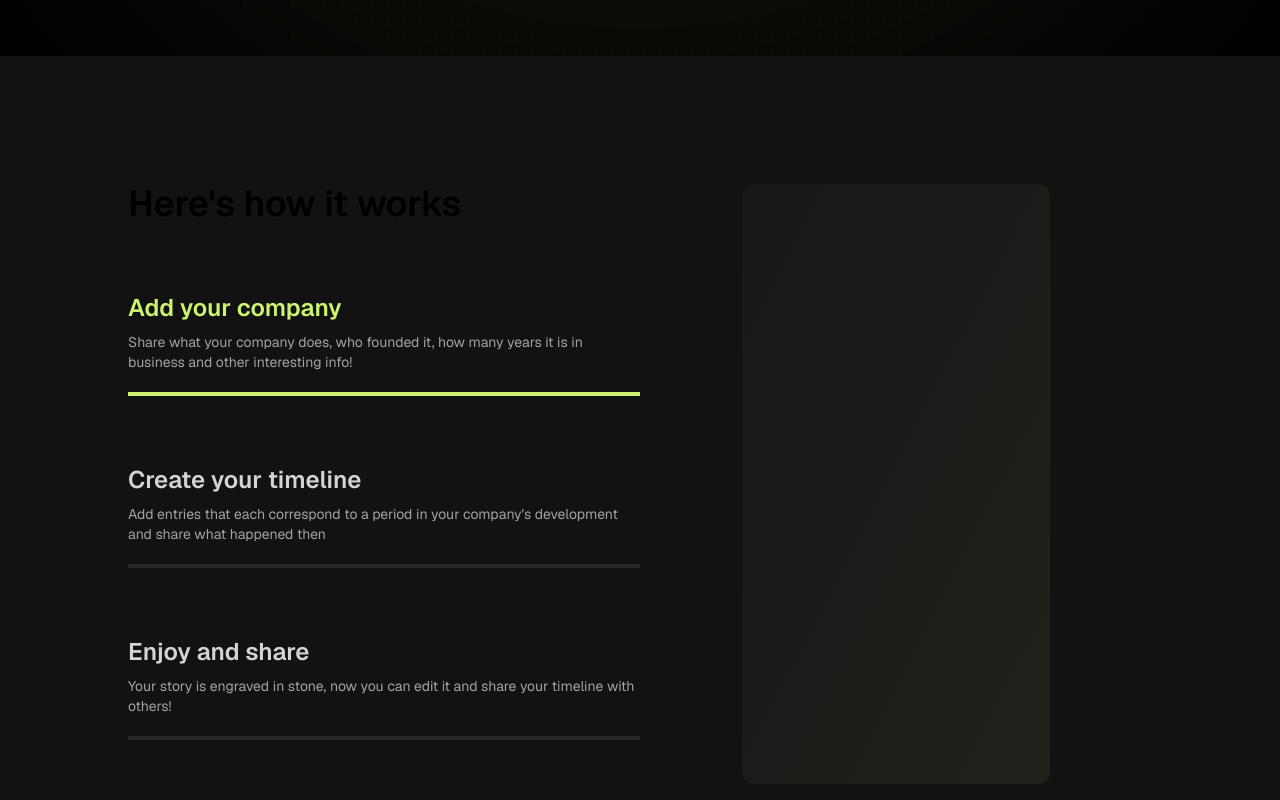
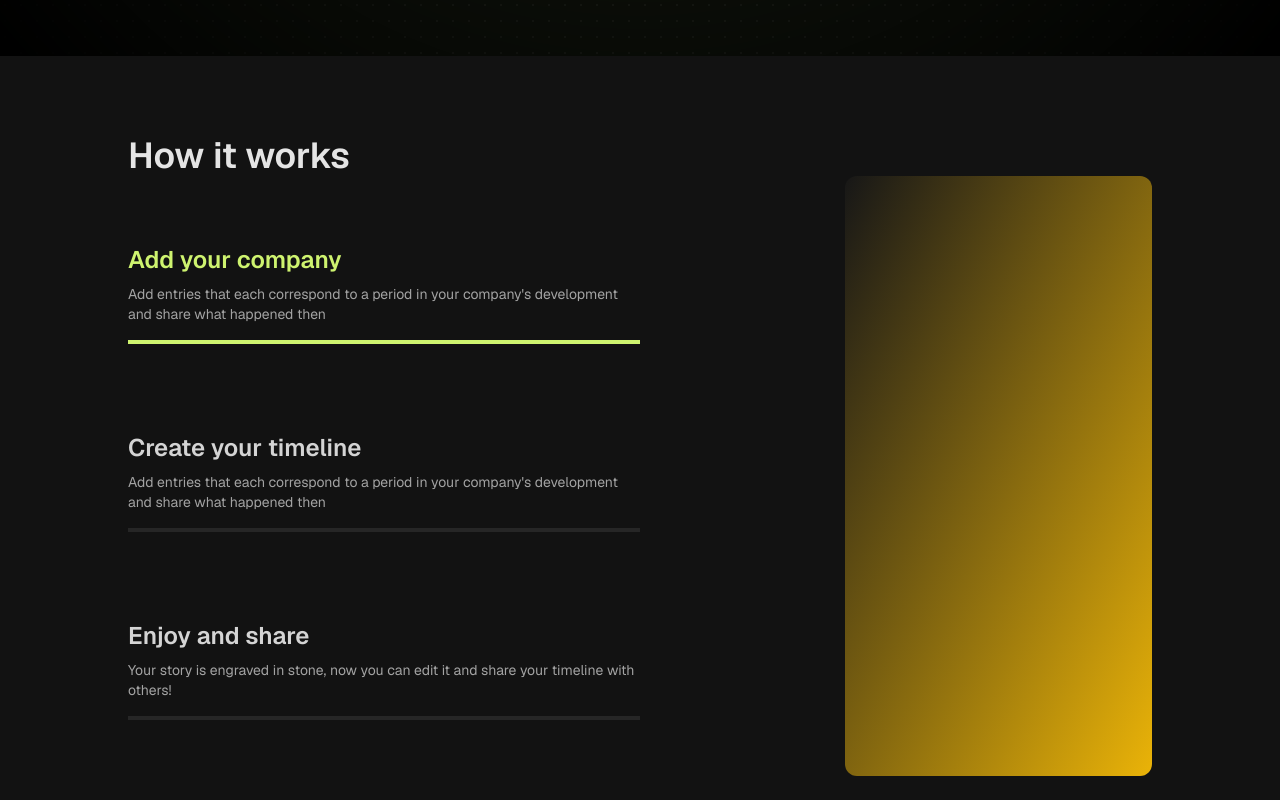
Before and after one commit to filoooooonov/timeliner, a Next.js app: page / in a window 1280 px wide. Shown: the part 1440-2240 px from the top of the page. Built offline with nearby package versions, Linux system fonts and the light colour scheme; no server answers.

Commit message:
Add HowItWorks

```diff
--- a/app/page.tsx
+++ b/app/page.tsx
@@ -1,6 +1,7 @@
 import FeedBack from "@/components/FeedBack";
 import HeaderHome from "@/components/HeaderHome";
 import Hero from "@/components/hero";
+import HowItWorks from "@/components/HowItWorks";
 
 export default async function Index() {
   return (
@@ -27,46 +28,7 @@ export default async function Index() {
         </div>
       </div> */}
 
-      <div className="py-32 px-5 md:px-0 lg:grid lg:grid-cols-2 flex flex-col max-w-5xl mx-auto">
-        <div>
-          <h2>Here's how it works</h2>
-
-          <div className="mt-12">
-            <div className="border-b-4 border-primary py-5">
-              <h3 className="text-2xl font-semibold text-neutral-300 text-primary">
-                Add your company
-              </h3>
-              <p className="text-neutral-400 text-sm mt-2">
-                Share what your company does, who founded it, how many years it
-                is in business and other interesting info!
-              </p>
-            </div>
-          </div>
-          <div className="mt-12">
-            <div className="border-b-4 border-neutral-800 py-5">
-              <h3 className="text-2xl font-semibold text-neutral-300 text-neutral-300">
-                Create your timeline
-              </h3>
-              <p className="text-neutral-400 text-sm mt-2">
-                Add entries that each correspond to a period in your company's
-                development and share what happened then
-              </p>
-            </div>
-          </div>
-          <div className="mt-12">
-            <div className="border-b-4 border-neutral-800 py-5">
-              <h3 className="text-2xl font-semibold text-neutral-300 text-neutral-300">
-                Enjoy and share
-              </h3>
-              <p className="text-neutral-400 text-sm mt-2">
-                Your story is engraved in stone, now you can edit it and share
-                your timeline with others!
-              </p>
-            </div>
-          </div>
-        </div>
-        <div className="w-[80%] lg:w-[60%] rounded-xl bg-neutral-900  h-[600px] mx-auto lg:ml-auto bg-gradient-to-tl from-primary/5 to-neutral-0900"></div>
-      </div>
+      <HowItWorks />
 
       <FeedBack />
     </>
--- a/components/EditCompanyForm.tsx
+++ b/components/EditCompanyForm.tsx
@@ -72,10 +72,7 @@ export default function EditCompanyForm({
       description: companyData.description,
       tags: companyData.tags,
       logo: companyData.logo,
-      founders:
-        companyData.founders.length > 0
-          ? companyData.founders
-          : [{ name: "", job_title: "", image: "" }],
+      founders: companyData.founders.length > 0 ? companyData.founders : [],
     },
   });
 
@@ -127,7 +124,7 @@ export default function EditCompanyForm({
   const handleImageChange = (index: number, file: File) => {
     const reader = new FileReader();
     reader.onloadend = () => {
-      update(index, { ...fields[index], image: reader.result as string });
+      form.setValue(`founders.${index}.image`, reader.result as string);
     };
     reader.readAsDataURL(file);
   };
@@ -177,7 +174,7 @@ export default function EditCompanyForm({
                         id="fileInput"
                         className="relative size-32 bg-neutral-800 rounded-md flex items-center justify-center aspect-square"
                       >
-                        <Upload className="size-8 w-max text-neural-500" />
+                        <Upload className="size-8 w-max text-neutral-700" />
                       </FileInput>
                     </div>
                   )}
@@ -325,7 +322,7 @@ export default function EditCompanyForm({
                                 id={`upload-${index}`}
                                 className="relative size-16 flex items-center justify-center"
                               >
-                                <Upload className="size-8 w-max text-neural-500" />
+                                <Upload className="size-8 w-max text-neutral-500" />
                               </FileInput>
                             </div>
                           )}
@@ -346,7 +343,7 @@ export default function EditCompanyForm({
                       <FormControl>
                         <Input
                           autoComplete="off"
-                          placeholder="Name"
+                          placeholder="Type here..."
                           {...field}
                         />
                       </FormControl>
@@ -363,7 +360,7 @@ export default function EditCompanyForm({
                       <FormControl>
                         <Input
                           autoComplete="off"
-                          placeholder="Title"
+                          placeholder="Type here..."
                           {...field}
                         />
                       </FormControl>
--- a/components/HeaderMinimal.tsx
+++ b/components/HeaderMinimal.tsx
@@ -153,7 +153,6 @@ const HeaderHome = () => {
                   <FaUserCircle />
                   Dashboard
                 </Link>
-                <SignOutButton text="Sign out" />
               </>
             )}
           </div>
--- /dev/null
+++ b/components/HowItWorks.tsx
@@ -0,0 +1,80 @@
+"use client";
+
+import React, { useState, useEffect } from "react";
+
+const HowItWorks = () => {
+  const [activeStep, setActiveStep] = useState(0);
+
+  useEffect(() => {
+    const interval = setInterval(() => {
+      setActiveStep((prevStep) => (prevStep + 1) % 3);
+    }, 9000);
+
+    return () => clearInterval(interval);
+  }, []);
+
+  const steps = [
+    {
+      title: "Add your company",
+      description:
+        "Add entries that each correspond to a period in your company's development and share what happened then",
+      color: "text-primary",
+      gradient: "from-yellow-500 to-neutral-900",
+    },
+    {
+      title: "Create your timeline",
+      description:
+        "Add entries that each correspond to a period in your company's development and share what happened then",
+      color: "text-primary",
+      gradient: "from-green-500 to-neutral-900",
+    },
+    {
+      title: "Enjoy and share",
+      description:
+        "Your story is engraved in stone, now you can edit it and share your timeline with others!",
+      color: "text-primary",
+      gradient: "from-blue-500 to-neutral-900",
+    },
+  ];
+
+  return (
+    <div className="mx-auto max-w-5xl py-20">
+      <h2 className="text-neutral-200">How it works</h2>
+      <div className="flex flex-col lg:grid lg:grid-cols-2">
+        <div>
+          {steps.map((step, index) => (
+            <div
+              key={index}
+              className="mt-12 cursor-pointer"
+              onClick={() => setActiveStep(index)}
+            >
+              <div
+                className={`py-5 ${activeStep === index ? step.color : "text-neutral-300"}`}
+              >
+                <h3 className="text-2xl font-semibold">{step.title}</h3>
+                <p className="text-neutral-400 text-sm mt-2">
+                  {step.description}
+                </p>
+                <div className="relative h-1 bg-neutral-800 mt-4">
+                  <div
+                    className={`absolute h-full ${activeStep === index ? "bg-primary" : "bg-neutral-800"}`}
+                    style={{
+                      width: `${activeStep === index ? 100 : 0}%`,
+                      transition: "width 9s linear",
+                    }}
+                  ></div>
+                </div>
+              </div>
+            </div>
+          ))}
+        </div>
+
+        <div
+          className={`w-[80%] lg:w-[60%] rounded-xl h-[600px] ml-auto lg:ml-auto bg-gradient-to-tl ${steps[activeStep].gradient}`}
+        ></div>
+      </div>
+    </div>
+  );
+};
+
+export default HowItWorks;
```
